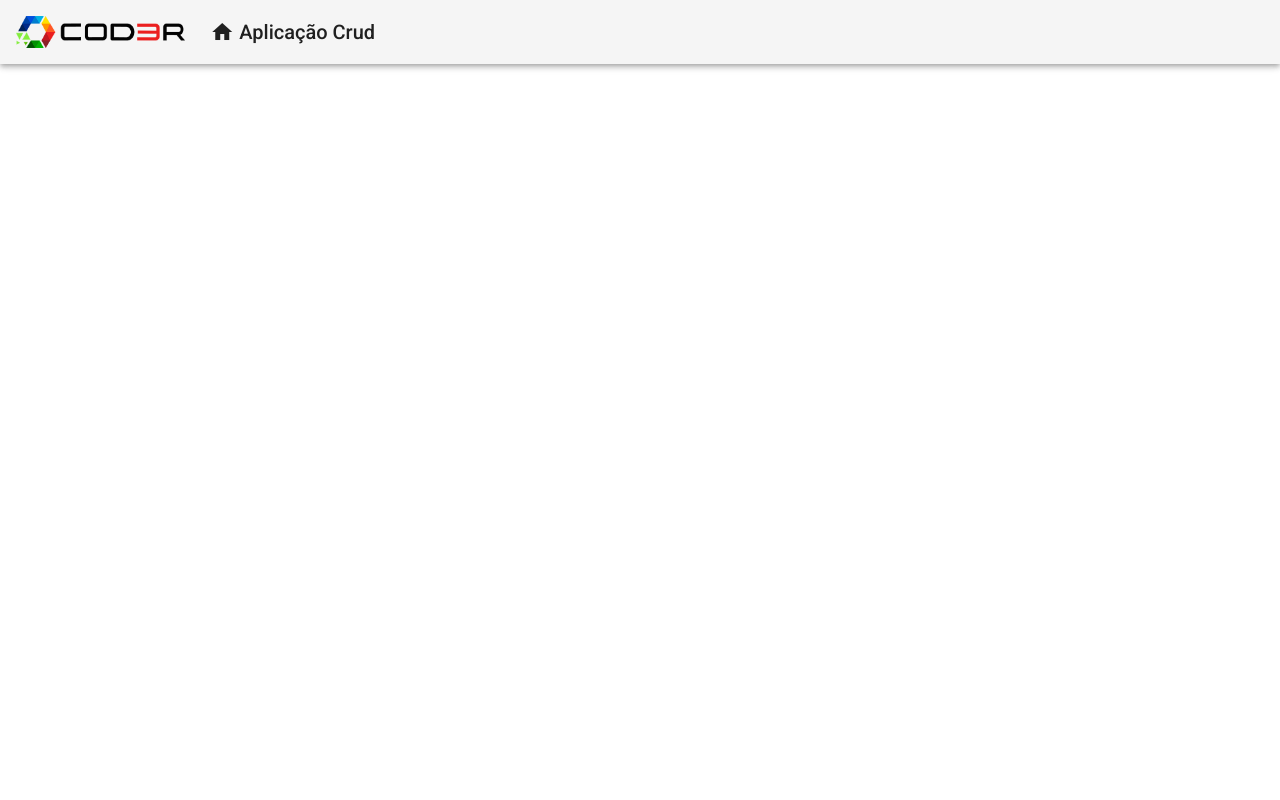
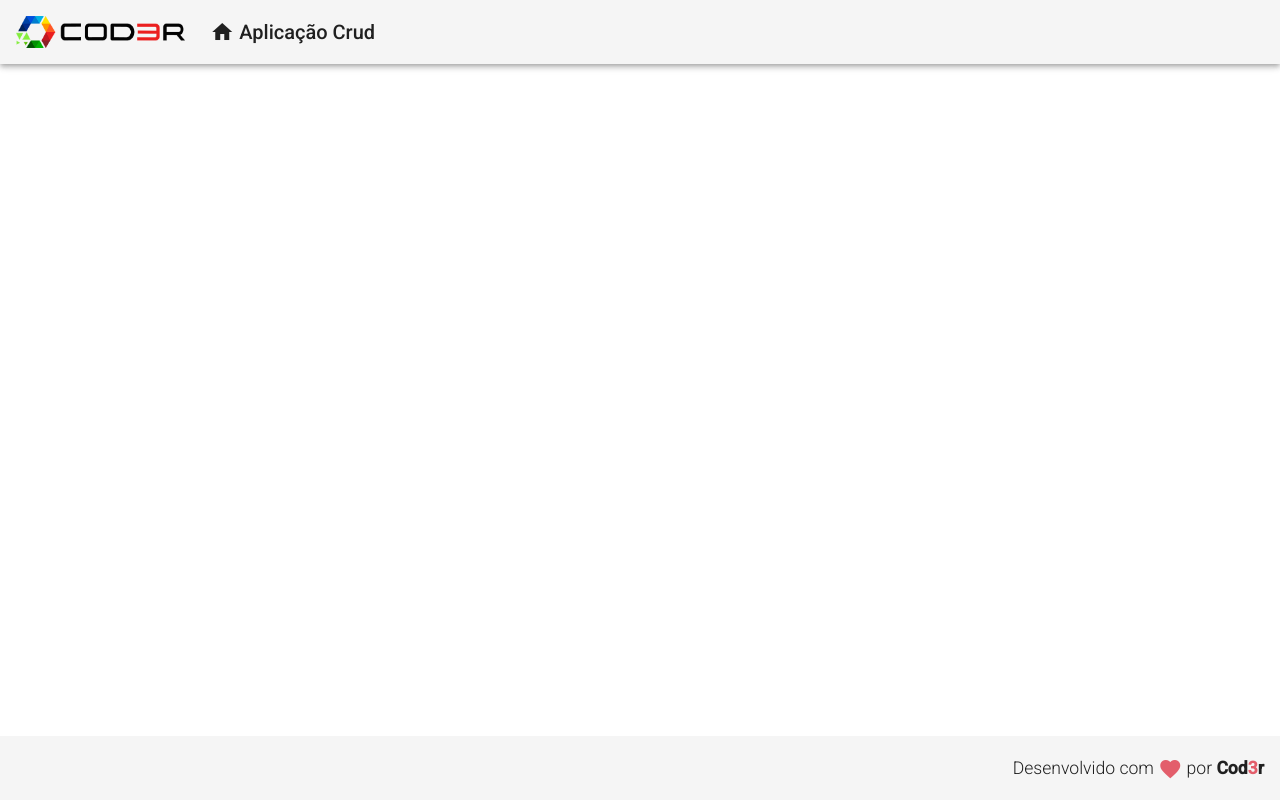
Before and after one commit to siqueira76/Angular_9_Essencial, an Angular app: page / in a window 1280 px wide. Built offline with nearby package versions, Linux system fonts and the light colour scheme.

Commit message:
Footer Component

```diff
--- a/src/app/app.component.html
+++ b/src/app/app.component.html
@@ -1 +1,2 @@
 <app-header></app-header>
+<app-footer></app-footer>
--- a/src/app/app.module.ts
+++ b/src/app/app.module.ts
@@ -6,12 +6,14 @@
 import { BrowserAnimationsModule } from '@angular/platform-browser/animations';
 import { HeaderComponent } from './component/template/header/header.component';
 
-import { MatToolbarModule } from '@angular/material/toolbar'
+import { MatToolbarModule } from '@angular/material/toolbar';
+import { FooterComponent } from './component/template/footer/footer.component'
 
 @NgModule({
   declarations: [
     AppComponent,
-    HeaderComponent
+    HeaderComponent,
+    FooterComponent
   ],
   imports: [
     BrowserModule,
--- /dev/null
+++ b/src/app/component/template/footer/footer.component.css
@@ -0,0 +1,12 @@
+.footer {
+    position: fixed;
+    bottom: 0;
+
+    display: flex;
+    justify-content: flex-end;
+}
+
+.footer > span {
+    font-size: 1.1rem;
+    font-weight: 300;
+}
--- /dev/null
+++ b/src/app/component/template/footer/footer.component.html
@@ -0,0 +1,7 @@
+<mat-toolbar class="footer">
+    <span>
+        Desenvolvido com
+        <i class="material-icons red v-middle">favorite</i>
+        por <strong>Cod<span class="red">3</span>r</strong>
+    </span>
+</mat-toolbar>
--- /dev/null
+++ b/src/app/component/template/footer/footer.component.ts
@@ -0,0 +1,15 @@
+import { Component, OnInit } from '@angular/core';
+
+@Component({
+  selector: 'app-footer',
+  templateUrl: './footer.component.html',
+  styleUrls: ['./footer.component.css']
+})
+export class FooterComponent implements OnInit {
+
+  constructor() { }
+
+  ngOnInit(): void {
+  }
+
+}
--- a/src/styles.css
+++ b/src/styles.css
@@ -2,3 +2,11 @@
 
 html, body { height: 100%; }
 body { margin: 0; font-family: Roboto, "Helvetica Neue", sans-serif; }
+
+.red {
+    color: rgb(227, 94, 107);
+}
+
+.v-middle {
+    vertical-align: middle;
+}
```
